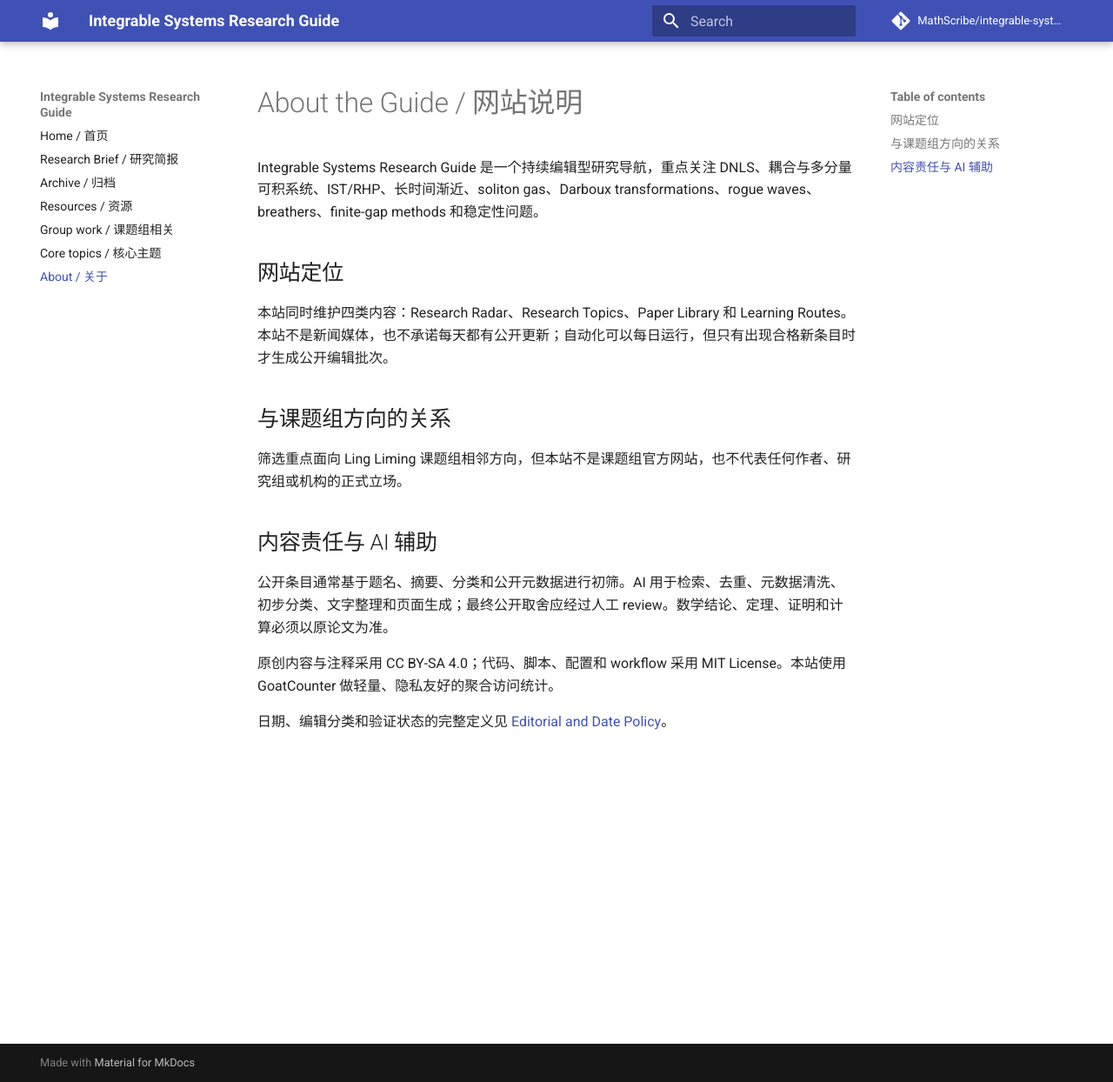
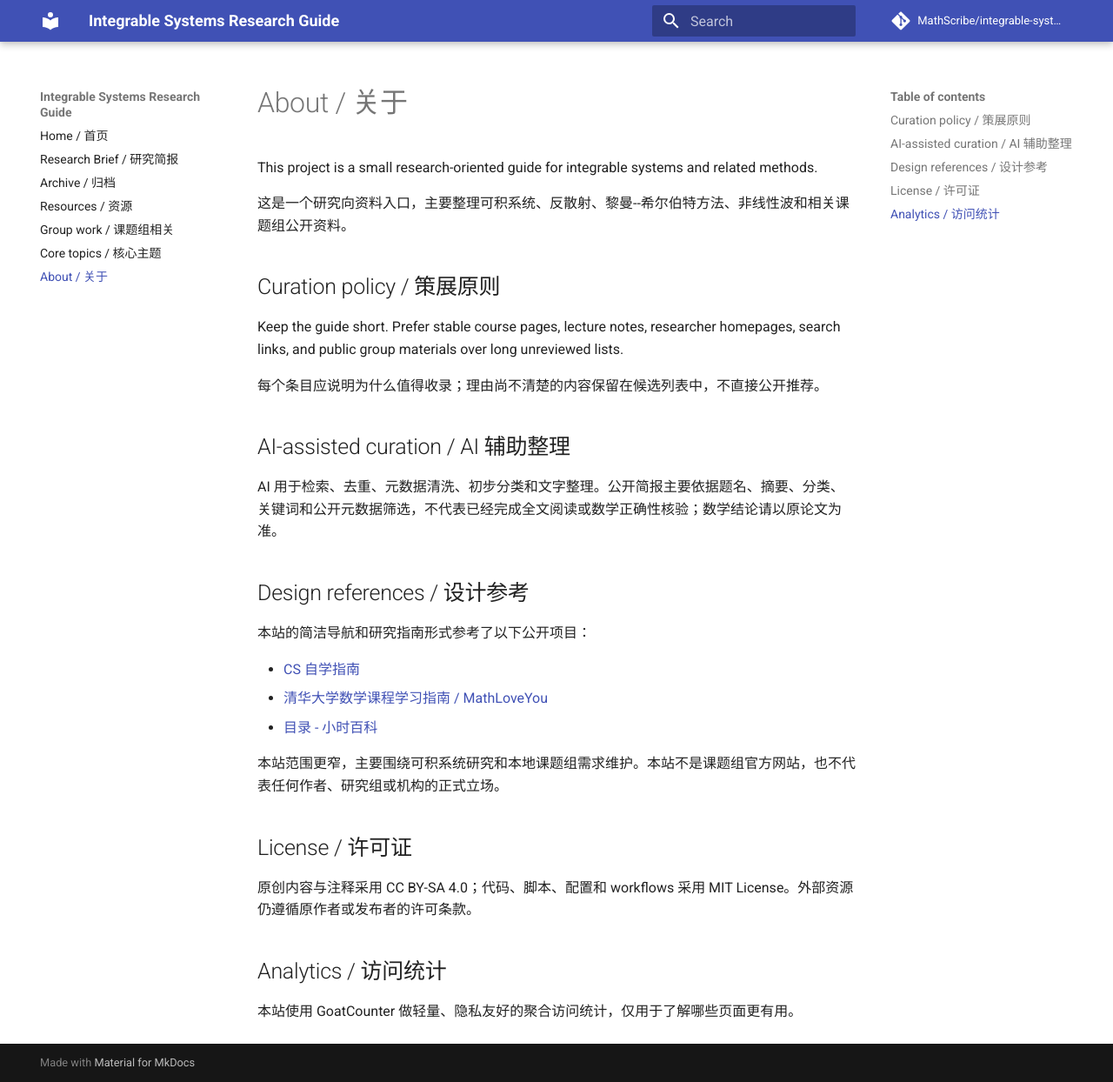
Before and after one commit to MathScribe/integrable-systems-guide, an MkDocs documentation site: the page built from docs/about.md, in a window 1280 px wide and 1244 px high. Shown: the whole window at 87% size. Built offline with MkDocs 1.6.1 and Material for MkDocs 9.7.7, drawn with Linux system fonts in a browser that asks for light colours; comment, search, counter and statistics services are not loaded.

Commit message:
Restore concise About content and design references

```diff
--- a/docs/about.md
+++ b/docs/about.md
@@ -1,19 +1,33 @@
-# About the Guide / 网站说明
+# About / 关于
 
-Integrable Systems Research Guide 是一个持续编辑型研究导航，重点关注 DNLS、耦合与多分量可积系统、IST/RHP、长时间渐近、soliton gas、Darboux transformations、rogue waves、breathers、finite-gap methods 和稳定性问题。
+This project is a small research-oriented guide for integrable systems and related methods.
 
-## 网站定位
+这是一个研究向资料入口，主要整理可积系统、反散射、黎曼--希尔伯特方法、非线性波和相关课题组公开资料。
 
-本站同时维护四类内容：Research Radar、Research Topics、Paper Library 和 Learning Routes。本站不是新闻媒体，也不承诺每天都有公开更新；自动化可以每日运行，但只有出现合格新条目时才生成公开编辑批次。
+## Curation policy / 策展原则
 
-## 与课题组方向的关系
+Keep the guide short. Prefer stable course pages, lecture notes, researcher homepages, search links, and public group materials over long unreviewed lists.
 
-筛选重点面向 Ling Liming 课题组相邻方向，但本站不是课题组官方网站，也不代表任何作者、研究组或机构的正式立场。
+每个条目应说明为什么值得收录；理由尚不清楚的内容保留在候选列表中，不直接公开推荐。
 
-## 内容责任与 AI 辅助
+## AI-assisted curation / AI 辅助整理
 
-公开条目通常基于题名、摘要、分类和公开元数据进行初筛。AI 用于检索、去重、元数据清洗、初步分类、文字整理和页面生成；最终公开取舍应经过人工 review。数学结论、定理、证明和计算必须以原论文为准。
+AI 用于检索、去重、元数据清洗、初步分类和文字整理。公开简报主要依据题名、摘要、分类、关键词和公开元数据筛选，不代表已经完成全文阅读或数学正确性核验；数学结论请以原论文为准。
 
-原创内容与注释采用 CC BY-SA 4.0；代码、脚本、配置和 workflow 采用 MIT License。本站使用 GoatCounter 做轻量、隐私友好的聚合访问统计。
+## Design references / 设计参考
 
-日期、编辑分类和验证状态的完整定义见 [Editorial and Date Policy](editorial-policy.md)。
+本站的简洁导航和研究指南形式参考了以下公开项目：
+
+- [CS 自学指南](https://csdiy.wiki/)
+- [清华大学数学课程学习指南 / MathLoveYou](https://mathloveyou.github.io/)
+- [目录 - 小时百科](https://wuli.wiki/online/index.html)
+
+本站范围更窄，主要围绕可积系统研究和本地课题组需求维护。本站不是课题组官方网站，也不代表任何作者、研究组或机构的正式立场。
+
+## License / 许可证
+
+原创内容与注释采用 CC BY-SA 4.0；代码、脚本、配置和 workflows 采用 MIT License。外部资源仍遵循原作者或发布者的许可条款。
+
+## Analytics / 访问统计
+
+本站使用 GoatCounter 做轻量、隐私友好的聚合访问统计，仅用于了解哪些页面更有用。
```
